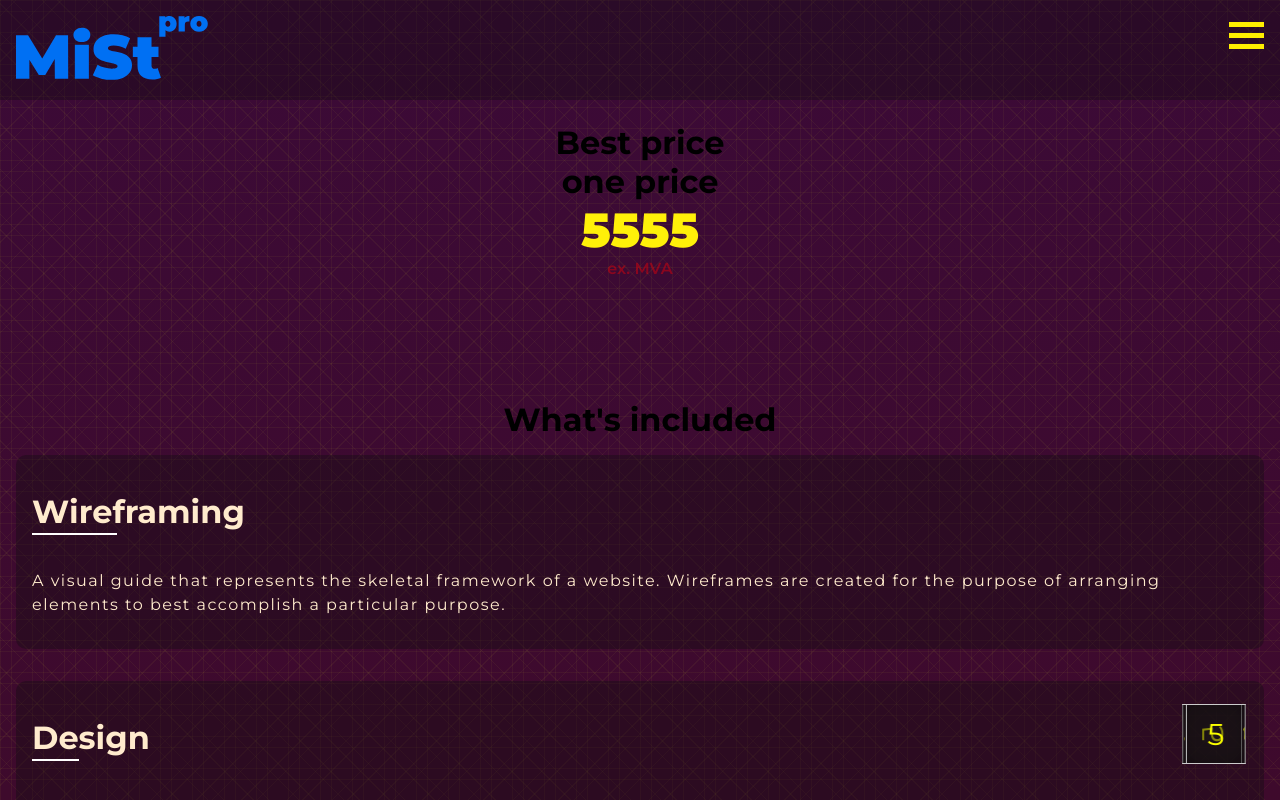
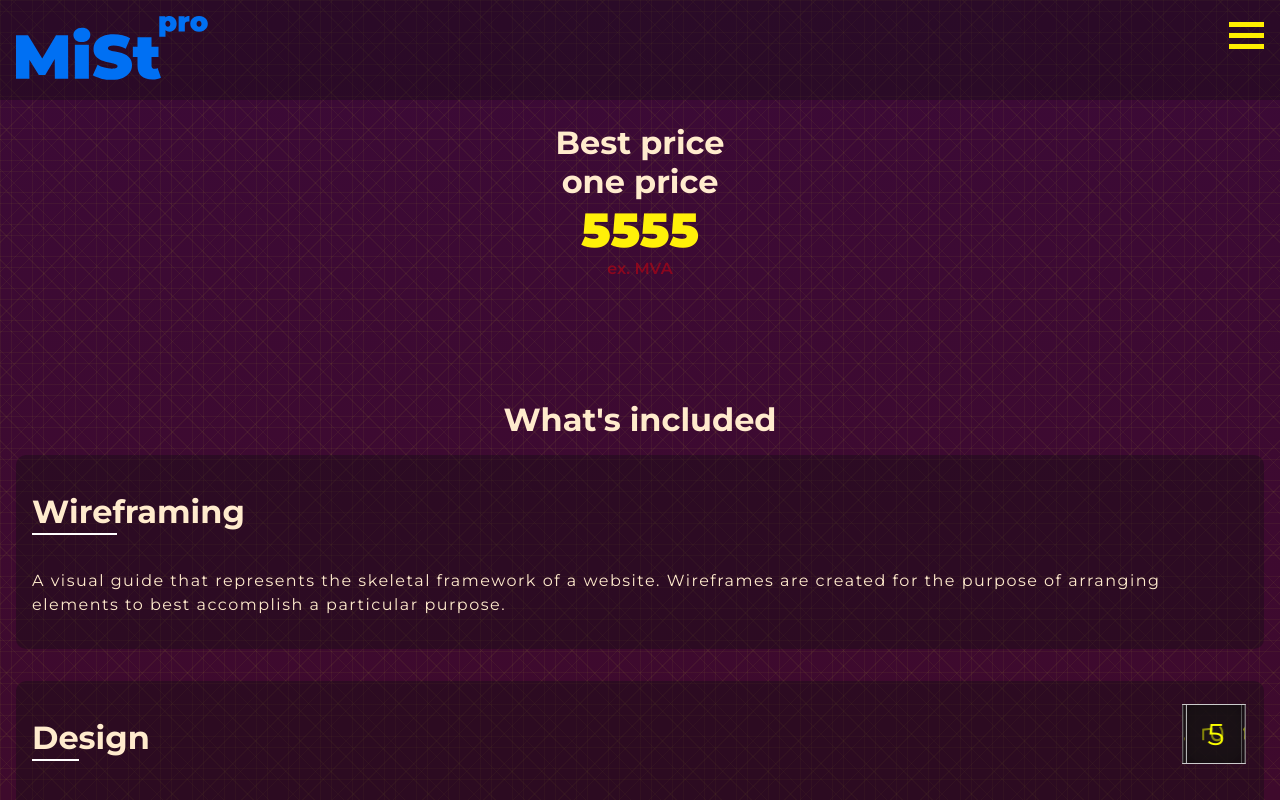
Before and after one commit to simmer5/mist-production, a Next.js app: page /best-price in a window 1280 px wide. Shown: the top 800 px of the page. Built offline with nearby package versions, Linux system fonts and the light colour scheme.

Commit message:
color test

```diff
--- a/styles/BestPrice.module.scss
+++ b/styles/BestPrice.module.scss
@@ -89,6 +89,7 @@
 	header {
 		h1 {
 			margin: 0;
+			color: blanchedalmond;
 		}
 		p {
 			margin: 0;
```
